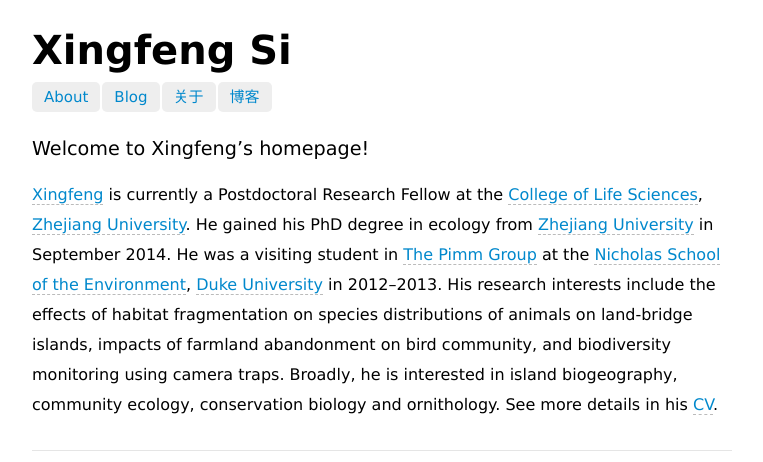
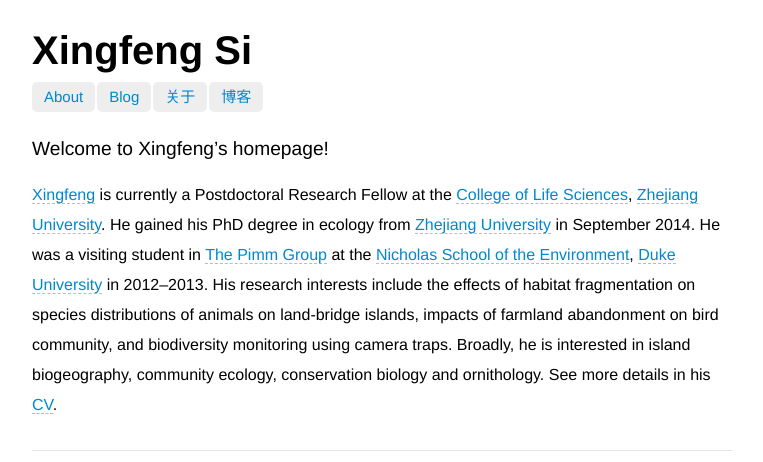
Before and after one commit to sixf/sixf.github.io, a Jekyll site: the page built from index.md, in a window 1280 px wide. Shown: the top 462 px of the page, without its empty margins (258-1021 px from the left). Built offline with Jekyll 4.4.1, drawn with Linux system fonts in a browser that asks for light colours; grey boxes are pictures that could not be loaded.

Commit message:
Update home.css

```diff
--- a/media/css/home.css
+++ b/media/css/home.css
@@ -51,7 +51,7 @@
 }
 
 body {
-font-family:"Lucida grande",tahoma,"Hiragino Sans GB","Microsoft YaHei",verdana,arial,sans-serif;
+font-family:normal, 'Avenir Next', Avenir, 'Helvetica Neue', Helvetica, 'Lantinghei SC', 'Hiragino Sans GB', sans-serif;
 font-size:15px;
 line-height:30px;
 color:#000;
@@ -239,7 +239,7 @@
 }
 
 code,pre {
-font-family:Monaco,Menlo,"Courier New",monospace;
+font-family:normal, 'Avenir Next', Avenir, 'Helvetica Neue', Helvetica, 'Lantinghei SC', 'Hiragino Sans GB', sans-serif;
 font-size:12px;
 color:#333;
 -webkit-border-radius:3px;
```
